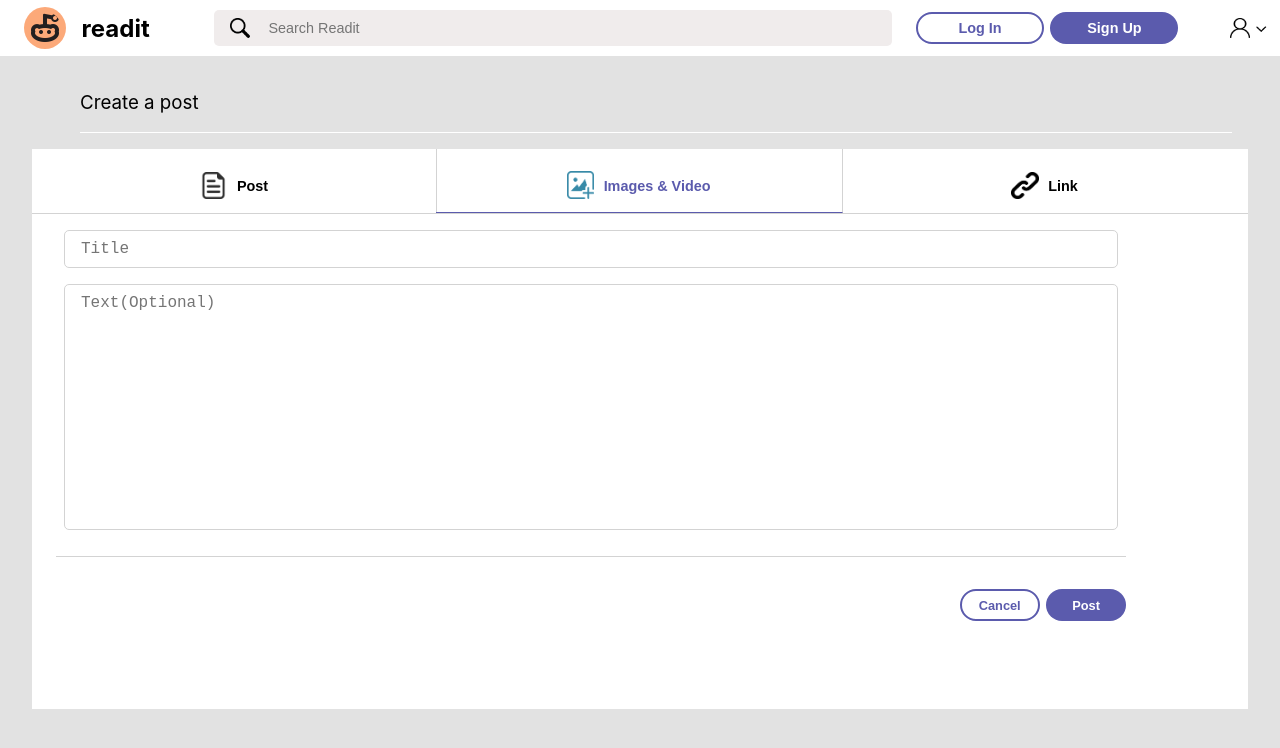
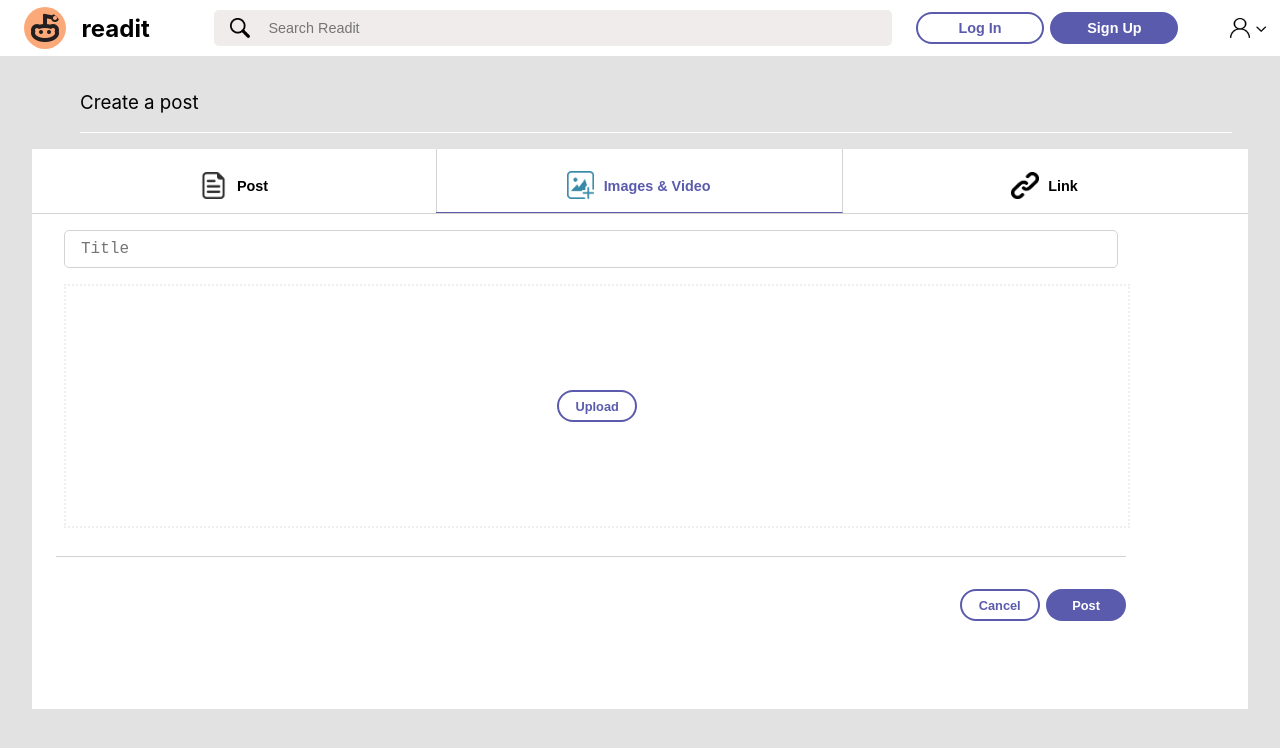
Before and after one commit to deet28/readit, a React (Create React App) app: page /Post in a window 1280 px wide. Both pictures are taken after a click on the button "Images & Video". Shown: the top 748 px of the page. Built offline with nearby package versions, Linux system fonts and the light colour scheme.

Commit message:
Adding separate sections for uploading text, images, and links.

```diff
--- a/src/components/Nav.js
+++ b/src/components/Nav.js
@@ -25,7 +25,8 @@ export default function Nav() {
       <Link to = "/">
         <img className = "Nav-Icon"src = {Icon}></img>
       </Link>
-      <h1 className = "Nav-Title">readit</h1>
+      <Link to = "/" className = "Title-Link"><h1 className = "Nav-Title">readit</h1></Link>
+
       <form className = "Nav-Search-Form">
         <img src = {magGlass} className = "Nav-Search-Image"></img>
         <input className = "Nav-Search" placeholder = "Search Readit" />
--- a/src/components/Post.js
+++ b/src/components/Post.js
@@ -16,6 +16,7 @@ export default function Post() {
       } else if (e.target.textContent.length > 1){
       name = e.target.textContent;
     }
+    console.log(name);
      return name;
   }
 
@@ -31,8 +32,28 @@ export default function Post() {
         postContentButtons[i].classList.add('Post-Content-Button-Clicked');
         postContentIcons[i].classList.add('Post-Content-Icon-Clicked');
         }
+      changeBody(name);
+      }
+    function changeBody(name){
+      const postBody = document.querySelector('.Post-Content-Text');
+      const imageBody = document.querySelector('.Post-Content-Media');
+      const urlBody = document.querySelector('.Post-Content-Url');
+      if (name == 'Post'){
+        postBody.classList.remove('Hidden');
+        imageBody.classList.add('Hidden');
+        urlBody.classList.add('Hidden');
+      } else if (name == 'Link'){
+        urlBody.classList.remove('Hidden');
+        postBody.classList.add('Hidden');
+        imageBody.classList.add('Hidden')
+      } else {
+        imageBody.classList.remove('Hidden');
+        postBody.classList.add('Hidden');
+        urlBody.classList.add('Hidden');
       }
     }
+
+  }
   return (
     <>
   <div className = "Post-Main-Div">
@@ -69,6 +90,10 @@ export default function Post() {
 
         <div className = "Post-Content-Text-Parent">
           <textarea className = "Post-Content-Text" placeholder = "Text(Optional)"></textarea>
+          <div className = "Post-Content-Media Hidden">
+            <button className = "Upload-Button">Upload</button>
+          </div>
+          <textarea className = "Post-Content-Url Hidden" placeholder = "Url"></textarea>
         </div>
 
         <div className = "Post-Content-Footer-Buttons">
--- a/src/styles/App.css
+++ b/src/styles/App.css
@@ -33,6 +33,7 @@
 
 .Hidden{
   visibility: hidden;
+  display:none;
 }
 
 .Background{
--- a/src/styles/Nav.css
+++ b/src/styles/Nav.css
@@ -19,9 +19,14 @@
   margin-top:0.4rem;
 
 }
+.Title-Link{
+  text-decoration: none;
+  color:black;
+}
 .Nav-Title{
   font-size:1.5rem;
   margin-right:2rem;
+  text-decoration: none!important;
 }
 
 .Nav-Search-Form{
--- a/src/styles/Post.css
+++ b/src/styles/Post.css
@@ -23,6 +23,8 @@
   background-color: white;
   margin-top:1rem;
   margin-bottom:5rem !important;
+  display: flex;
+  flex-direction: column;
 }
 
 /* Button Nav */
@@ -86,6 +88,9 @@
   width:95vw;
   margin-top:0;
   margin-bottom:1rem;
+  display:flex;
+  flex-direction: column;
+  justify-content: center;
 }
 
 /* Body - Title */
@@ -120,6 +125,7 @@
 /* Body - Text */
 .Post-Content-Text-Parent{
   height:15rem;
+  margin-bottom:2rem;
 }
 
 .Post-Content-Text{
@@ -145,6 +151,56 @@
   outline:1px solid black;
 }
 
+.Post-Content-Media{
+  height:15rem;
+  width:83vw;
+  margin-top:1rem;
+  margin-left:2rem;
+  border:2px dotted rgb(238, 238, 238);
+  display: flex;
+  align-items: center;
+  justify-content: center;
+}
+
+.Upload-Button{
+  color:white;
+  font-size:0.8rem;
+  font-weight: bolder;
+  height:32px;
+  width:5rem;
+  border-radius:20px;
+  background-color: white;
+  border: 2px solid rgb(91, 91, 173);
+  color:rgb(91, 91, 173);
+}
+
+.Upload-Button:hover{
+  cursor: pointer;
+  background-color: rgb(246, 249, 252);
+}
+
+.Post-Content-Url{
+  display: flex;
+  font-size: 1rem;
+  height:4rem;
+  min-width:85%;
+  max-width:85%;
+  margin-left:2rem;
+  margin-top:1rem;
+  padding-left: 1rem;
+  border:1px solid lightgrey;
+  border-radius:5px;
+  overflow-x: hidden;
+  word-wrap: break-word;
+  line-height:2rem;
+  text-align: left;
+  resize:none;
+}
+
+.Post-Content-Url:focus{
+  outline:1px solid black;
+}
+
 
 /* Body - Footer */
 
@@ -152,7 +208,7 @@
   height:6rem;
   width:93.5%;
   border-top:1px solid lightgray;
-  margin-top:2rem;
+  margin-top:1rem;
   margin-left:1rem;
   margin-right:1rem;
   display: flex;
@@ -205,11 +261,13 @@
     margin-left:1.5rem;
   }
 }
+
 @media (min-width:1000px){
   .Post-Content-Footer-Buttons{
     width:88%;
     margin-left:1.5rem;
   }
+}
 
 @media (min-width:1400px){
   .Post-Content-Footer-Buttons{
@@ -217,4 +275,3 @@
       margin-left:1.5rem;
   }
 }
-}
```
